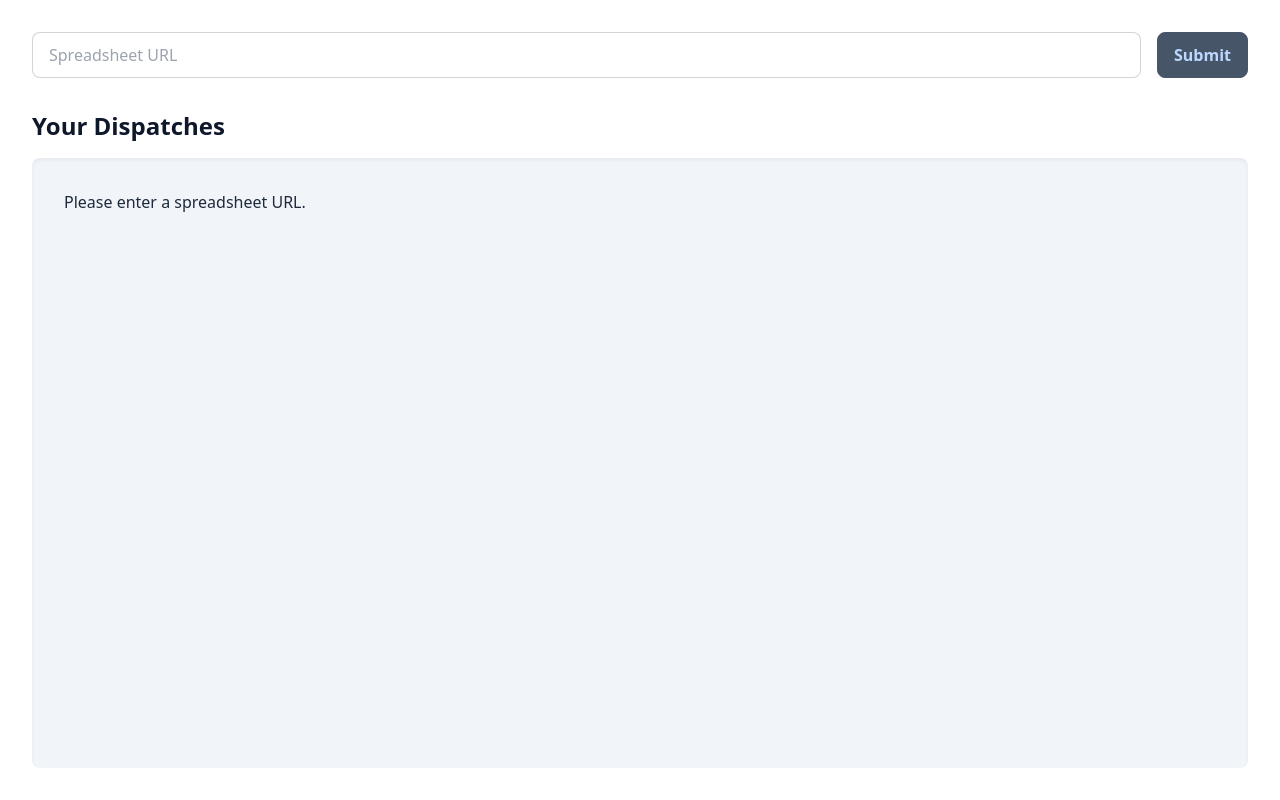
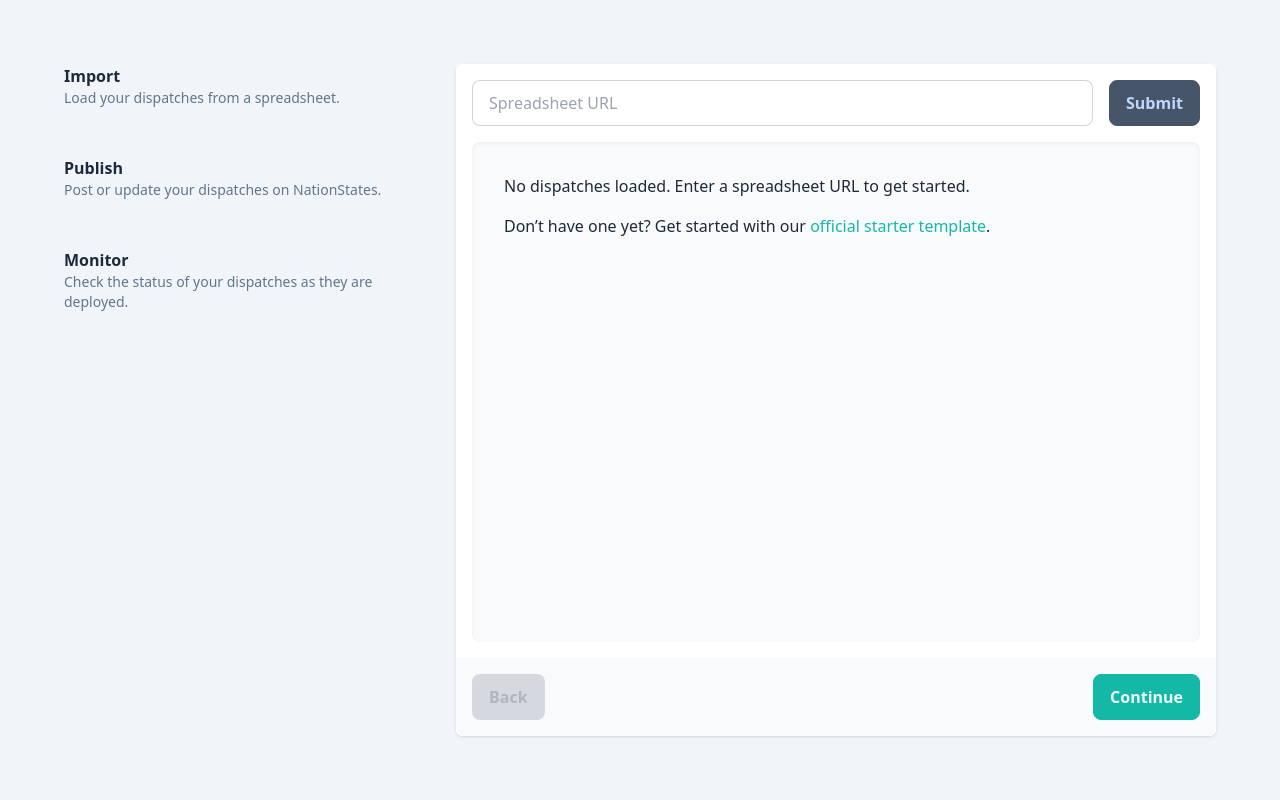
Before and after one commit to esfalsa/codico, a Next.js app: page /codico/dashboard in a window 1280 px wide. Built offline with nearby package versions, Linux system fonts and the light colour scheme.

Commit message:
feat: add multi-step interface layout

```diff
--- a/components/Layout.tsx
+++ b/components/Layout.tsx
@@ -11,7 +11,7 @@ const Layout: NextPage<Props> = ({ children, title }) => {
 	return (
 		<>
 			<Head title={title} />
-			<main className="px-4 mx-auto max-w-8xl sm:px-6 md:px-8">{children}</main>
+			<main className="">{children}</main>
 		</>
 	);
 };
--- /dev/null
+++ b/components/MonitorSection.tsx
@@ -0,0 +1,34 @@
+import { ArrowRight, Check } from "react-feather";
+
+export function MonitorSection() {
+	return (
+		<div className="grid grid-cols-[1fr_min-content] w-full gap-y-2">
+			<div className="bg-slate-100 dark:bg-slate-900/50 rounded-l-md p-2">
+				<h3 className="text-slate-900 dark:text-slate-100 font-bold tracking-tight">
+					Lorem ipsum
+				</h3>
+				<p className="text-slate-600 dark:text-slate-400 flex flex-row items-center gap-1 text-sm">
+					Meta <ArrowRight size="1em" /> Reference{" "}
+				</p>
+			</div>
+			<div className="bg-slate-100 dark:bg-slate-900/50 rounded-r-md flex flex-row items-center gap-2 p-2 text-green-500">
+				Published <Check size="1em" />
+			</div>
+			<div className="bg-slate-100 dark:bg-slate-900/50 rounded-l-md p-2">
+				<h3 className="text-slate-900 dark:text-slate-100 font-bold tracking-tight">
+					Lorem ipsum
+				</h3>
+				<p className="text-slate-600 dark:text-slate-400 flex flex-row items-center gap-1 text-sm">
+					Meta <ArrowRight size="1em" /> Reference{" "}
+				</p>
+			</div>
+			<div className="bg-slate-100 dark:bg-slate-900/50 rounded-r-md flex flex-row items-center gap-2 p-2 text-yellow-500">
+				Deploying{" "}
+				<div className="grid grid-cols-1">
+					<span className="animate-ping inline-flex w-3 h-3 col-span-1 col-start-1 row-span-1 row-start-1 bg-yellow-500 rounded-full"></span>
+					<span className="top-0 left-0 inline-flex w-3 h-3 col-span-1 col-start-1 row-span-1 row-start-1 bg-yellow-500 rounded-full"></span>
+				</div>
+			</div>
+		</div>
+	);
+}
--- /dev/null
+++ b/components/PublishSection.tsx
@@ -0,0 +1,48 @@
+export function PublishSection() {
+	return (
+		<div className="space-y-2">
+			<div className="form-control w-full">
+				<label className="label">
+					<span className="label-text">Your nation</span>
+				</label>
+				<input
+					type="text"
+					placeholder="Type here"
+					className="input input-bordered w-full"
+				/>
+				<label className="label">
+					<span className="label-text-alt">
+						This is how we’ll identify you to the NationStates site, so make
+						sure it’s something identifiable to you.
+					</span>
+				</label>
+			</div>
+			<div className="form-control w-full">
+				<label className="label">
+					<span className="label-text">Dispatch owner nation</span>
+				</label>
+				<input
+					type="text"
+					placeholder="Type here"
+					className="input input-bordered w-full"
+				/>
+			</div>
+			<div className="form-control w-full">
+				<label className="label">
+					<span className="label-text">Dispatch owner nation password</span>
+				</label>
+				<input
+					type="text"
+					placeholder="Type here"
+					className="input input-bordered w-full"
+				/>
+				<label className="label">
+					<span className="label-text-alt">
+						Your password will be sent from your device to the NationStates site
+						directly; we’ll never see it.
+					</span>
+				</label>
+			</div>
+		</div>
+	);
+}
--- /dev/null
+++ b/components/SheetSection.tsx
@@ -0,0 +1,35 @@
+import { useState } from "react";
+import { SheetView } from "./SheetView";
+
+export function SheetSection() {
+	const [url, setURL] = useState<string>("");
+	const [id, setId] = useState("");
+
+	const handleSubmit = async (e: React.FormEvent<HTMLFormElement>) => {
+		e.preventDefault();
+		setId(url.match(/(?<=d\/).*?(?=\/|$)/g)![0]);
+	};
+
+	return (
+		<div className="flex flex-col h-full gap-4">
+			<form className="flex-0 flex flex-row gap-4" onSubmit={handleSubmit}>
+				<input
+					type="url"
+					className="input input-bordered flex-1 !text-base"
+					placeholder="Spreadsheet URL"
+					required
+					value={url}
+					onChange={(e: React.ChangeEvent<HTMLInputElement>) => {
+						setURL(e.currentTarget.value);
+					}}
+				/>
+				<button type="submit" className="btn flex-0 !text-base">
+					Submit
+				</button>
+			</form>
+			<div className="bg-slate-50 dark:bg-slate-900/50 sm:p-8 flex-1 w-full p-4 overflow-y-auto rounded-lg shadow-inner">
+				<SheetView id={id} />
+			</div>
+		</div>
+	);
+}
--- a/components/SheetView.tsx
+++ b/components/SheetView.tsx
@@ -3,8 +3,6 @@ import { Key } from "react";
 import { ChevronDown } from "react-feather";
 import useSWR from "swr";
 const Handlebars = require("handlebars/dist/handlebars");
-
-type FetchError = Error & { info?: string | JSON; status?: number };
 
 async function fetcher(resource: URL): Promise<any> {
 	const response = await fetch(resource);
@@ -13,20 +11,20 @@ async function fetcher(resource: URL): Promise<any> {
 
 function useSheet(id?: string) {
 	const {
-		data: dispatches,
-		error: dispatchesError,
-		isValidating: dispatchesIsValidating,
-	} = useSWR(id ? `https://opensheet.elk.sh/${id}/Dispatches` : null, fetcher);
+		data: variables,
+		error: variablesError,
+		isValidating: variablesIsValidating,
+	} = useSWR(id ? `https://opensheet.elk.sh/${id}/Variables` : null, fetcher);
 	const {
 		data: templates,
 		error: templatesError,
 		isValidating: templatesIsValidating,
 	} = useSWR(id ? `https://opensheet.elk.sh/${id}/Templates` : null, fetcher);
 	const {
-		data: variables,
-		error: variablesError,
-		isValidating: variablesIsValidating,
-	} = useSWR(id ? `https://opensheet.elk.sh/${id}/Variables` : null, fetcher);
+		data: dispatches,
+		error: dispatchesError,
+		isValidating: dispatchesIsValidating,
+	} = useSWR(id ? `https://opensheet.elk.sh/${id}/Dispatches` : null, fetcher);
 
 	if (dispatches?.error || templates?.error || variables?.error) {
 		return {
@@ -39,6 +37,13 @@ function useSheet(id?: string) {
 		};
 	}
 
+	if (dispatches && templates && variables) {
+		let hbsInput: { [key: string]: string } = {};
+
+		variables?.forEach((variable: Variable) => {
+			hbsInput[variable["Variable Name"]] = variable["Variable Value"];
+		});
+
 		templates?.forEach((template: Template) => {
 			Handlebars.registerPartial(
 				template["Template Name"],
@@ -46,20 +51,15 @@ function useSheet(id?: string) {
 			);
 		});
 
-	let hbsInput: { [key: string]: string } = {};
-
-	variables?.forEach((variable: Variable) => {
-		hbsInput[variable["Variable Name"]] = variable["Variable Value"];
-	});
-
 		dispatches?.forEach((dispatch: Dispatch) => {
 			const dispatchTemplate = Handlebars.compile(dispatch.Text);
 			try {
 				dispatch.Text = dispatchTemplate(hbsInput);
 			} catch (error: any) {
-			dispatch.Text = error.message;
+				dispatch.Text = `Error parsing templates: ${error.message}`;
 			}
 		});
+	}
 
 	return {
 		data: dispatches,
@@ -89,14 +89,32 @@ type Variable = {
 export function SheetView({ id }: { id?: string }) {
 	const { data, isValidating, error } = useSheet(id);
 
-	if (!id) return <div>Please enter a spreadsheet URL.</div>;
+	if (!id) {
+		return (
+			<div className="dark:text-slate-100 space-y-4">
+				<p>No dispatches loaded. Enter a spreadsheet URL to get started.</p>
+				<p>
+					Don’t have one yet? Get started with our{" "}
+					<a
+						href="https://docs.google.com/spreadsheets/d/1qfOmRyRxP19wB_bHm2YFtmy2Nd9-cK8b0iyh8c2JZjc/copy?title=Codico%20Template"
+						target="_blank"
+						rel="noopener noreferrer"
+						className="hover:text-teal-600 font-medium text-teal-500 transition ease-in-out"
+					>
+						official starter template
+					</a>
+					.
+				</p>
+			</div>
+		);
+	}
 
 	if (error) return <div>Failed to load.</div>;
 
 	if (isValidating) return <div>Loading…</div>;
 
 	return (
-		<>
+		<div className="space-y-4">
 			{data?.map(
 				(
 					element: {
@@ -110,7 +128,7 @@ export function SheetView({ id }: { id?: string }) {
 					return (
 						<div
 							key={index}
-							className="bg-base-100 border-slate-400 dark:border-slate-600 p-4 border rounded-md shadow-sm"
+							className="bg-base-100 border-slate-200 dark:border-slate-600 p-4 border rounded-md shadow-sm"
 						>
 							<h3 className="text-xl font-bold">{element.Title}</h3>
 							<p className="text-slate-500 font-medium">
@@ -127,7 +145,7 @@ export function SheetView({ id }: { id?: string }) {
 												} h-6 w-6 transition duration-150 ease-in-out`}
 											/>
 										</Disclosure.Button>
-										<Disclosure.Panel className="bg-slate-50 border-slate-400 dark:border-slate-600 dark:bg-slate-700 p-2 mt-2 whitespace-pre-wrap border rounded">
+										<Disclosure.Panel className="bg-slate-50 border-slate-200 dark:border-slate-600 dark:bg-slate-700 p-2 mt-2 whitespace-pre-wrap border rounded">
 											<p>{element.Text}</p>
 											<Disclosure.Button className="text-slate-500 flex flex-row mt-2">
 												Collapse{" "}
@@ -145,6 +163,6 @@ export function SheetView({ id }: { id?: string }) {
 					);
 				}
 			)}
-		</>
+		</div>
 	);
 }
--- a/pages/dashboard/index.tsx
+++ b/pages/dashboard/index.tsx
@@ -1,40 +1,75 @@
 import { useState } from "react";
-import { SheetView } from "../../components/SheetView";
+import clsx from "clsx";
+import { SheetSection } from "../../components/SheetSection";
+import { PublishSection } from "../../components/PublishSection";
+import { MonitorSection } from "../../components/MonitorSection";
 
 Dashboard.title = "Dashboard";
 
 export default function Dashboard() {
-	const [url, setURL] = useState<string>("");
-	const [id, setId] = useState("");
+	const [currentSection, setCurrentSection] = useState(0);
+	const [dispatches, setDispatches] = useState([]);
 
-	const handleSubmit = async (e: React.FormEvent<HTMLFormElement>) => {
-		e.preventDefault();
-		setId(url.match(/(?<=d\/).*?(?=\/|$)/g)![0]);
-	};
+	const sections = [
+		{
+			title: "Import",
+			description: "Load your dispatches from a spreadsheet.",
+			section: <SheetSection />,
+		},
+		{
+			title: "Publish",
+			description: "Post or update your dispatches on NationStates.",
+			section: <PublishSection />,
+		},
+		{
+			title: "Monitor",
+			description: "Check the status of your dispatches as they are deployed.",
+			section: <MonitorSection />,
+		},
+	];
 
 	return (
-		<div className="flex flex-col h-screen py-8">
-			<form className="flex-0 flex flex-row gap-4" onSubmit={handleSubmit}>
-				<input
-					type="url"
-					className="input input-bordered flex-1 !text-base"
-					placeholder="Spreadsheet URL"
-					required
-					value={url}
-					onChange={(e: React.ChangeEvent<HTMLInputElement>) => {
-						setURL(e.currentTarget.value);
-					}}
-				/>
-				<button className="btn flex-0 !text-base">Submit</button>
-			</form>
-			<div className="flex-0 mt-8 mb-4">
-				<h2 className="text-slate-900 dark:text-white text-2xl font-extrabold">
-					Your Dispatches
-				</h2>
+		<main className="md:px-8 min-h-ca lg:px-16 max-w-8xl bg-slate-100 dark:bg-slate-900 flex-1 w-full mx-auto">
+			<div className="md:grid md:grid-cols-3 md:gap-6 md:py-16 md:px-0 h-screen px-4 py-8">
+				<div className="md:col-span-1 space-y-12">
+					{sections.map((section) => {
+						return (
+							<div>
+								<p className="font-bold">{section.title}</p>
+								<p className="text-slate-500 dark:text-slate-400 text-sm">
+									{section.description}
+								</p>
+							</div>
+						);
+					})}
+				</div>
+				<div className="md:col-span-2 md:mt-0 dark:bg-slate-800 flex flex-col mt-8 overflow-hidden bg-white rounded-md shadow">
+					<div className="flex-1 p-4 overflow-scroll">
+						{sections[currentSection].section}
+					</div>
+					<div className="bg-slate-50 dark:bg-slate-900/50 flex flex-row justify-between p-4">
+						<button
+							className={clsx(
+								"btn btn-secondary",
+								currentSection == 0 && "btn-disabled"
+							)}
+							onClick={() => {
+								setCurrentSection(currentSection - 1);
+							}}
+						>
+							Back
+						</button>
+						<button
+							className="btn btn-primary"
+							onClick={() => {
+								setCurrentSection(currentSection + 1);
+							}}
+						>
+							Continue
+						</button>
+					</div>
+				</div>
 			</div>
-			<div className="bg-slate-100 dark:bg-slate-700 sm:p-8 flex-1 w-full p-4 space-y-4 overflow-y-auto rounded-lg shadow-inner">
-				<SheetView id={id} />
-			</div>
-		</div>
+		</main>
 	);
 }
```
Also changed, not shown: pages/index.tsx (+10 -8 lines). Lines whose indentation alone changed are shown as unchanged.
